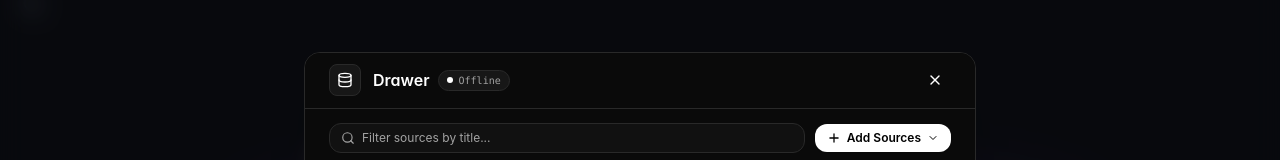
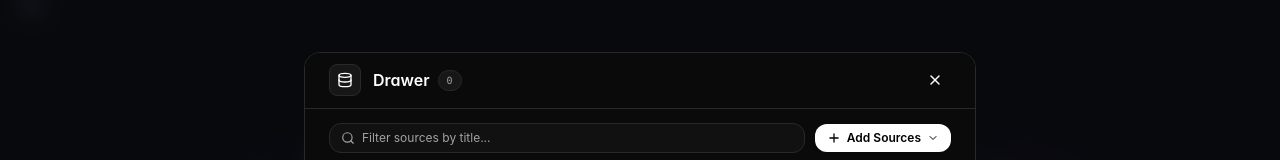
Before and after one commit to semanticClimate/RAISE, a React (Vite) app: page / in a window 1280 px wide. Both pictures are taken after a click on the button "Drawer". Shown: the part 143-303 px from the top of the page. Built offline with nearby package versions, Linux system fonts and the light colour scheme; no server answers.

Commit message:
style(sources-drawer): simplify active count badge to number only

```diff
--- a/src/features/raise/components/SourcesDrawer.tsx
+++ b/src/features/raise/components/SourcesDrawer.tsx
@@ -87,9 +87,8 @@ export const SourcesDrawer: React.FC<SourcesDrawerProps> = ({
                 <h2 className="text-sm sm:text-base font-semibold text-[#FFFFFF] truncate">
                   Drawer
                 </h2>
-                <span className="inline-flex items-center gap-1.5 px-2 py-0.5 rounded-full text-[10px] font-mono font-medium bg-[#171717] text-[#A3A3A3] border border-[#292929]">
-                  <span className="w-1.5 h-1.5 rounded-full bg-[#FFFFFF]" />
-                  <span>{isOnline ? `${activeSourcesCount} active` : 'Offline'}</span>
+                <span className="inline-flex items-center justify-center px-2 py-0.5 rounded-full text-[10px] font-mono font-medium bg-[#171717] text-[#A3A3A3] border border-[#292929]">
+                  {activeSourcesCount}
                 </span>
               </div>
             </div>
```
